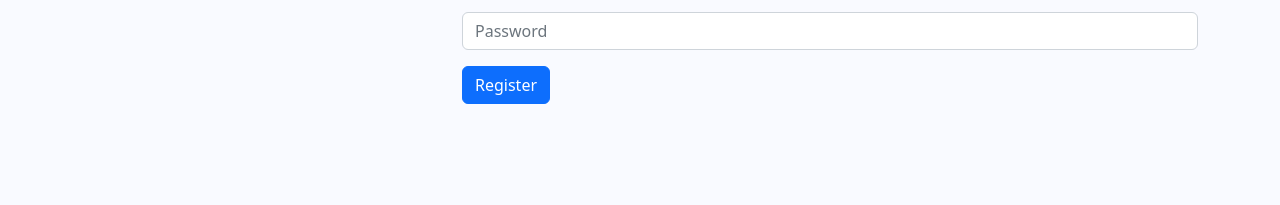
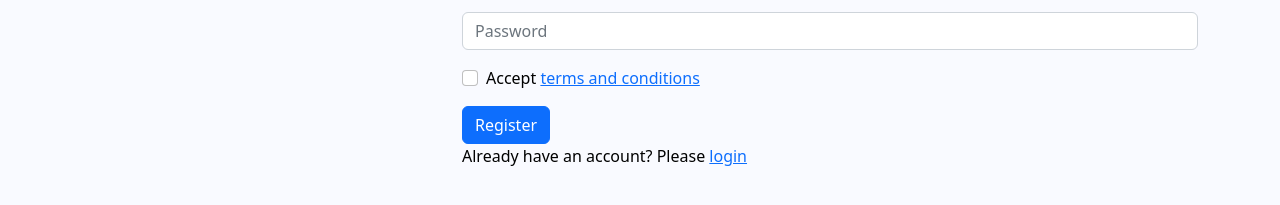
Before and after one commit to Adhoc123/core-schooling-client, a React (Create React App) app: page /register in a window 1280 px wide. Shown: the part 389-594 px from the top of the page. Built offline with nearby package versions, Linux system fonts and the light colour scheme; no server answers.

Commit message:
added toogle register

```diff
--- a/src/Pages/Login/Login/Login.js
+++ b/src/Pages/Login/Login/Login.js
@@ -5,7 +5,7 @@ import ButtonGroup from 'react-bootstrap/ButtonGroup';
 import { FaGoogle, FaGithub } from "react-icons/fa";
 import { AuthContext } from '../../../contexts/AuthProvider/AuthProvider';
 import { GoogleAuthProvider, GithubAuthProvider } from 'firebase/auth';
-import { useNavigate } from 'react-router-dom';
+import { Link, useNavigate } from 'react-router-dom';
 
 const Login = () => {
     const [error, setError] = useState('');
@@ -79,8 +79,9 @@ const Login = () => {
             <Button onClick={handleGoogleSignIn} variant="outline-primary" className='me-4'><FaGoogle/></Button>
             <Button onClick={handleGithubSignIn} variant="outline-danger"><FaGithub/></Button>
         </ButtonGroup>
+        <p>New to this site? Please <Link to='/register'>register</Link></p>
+      </Form>
 
-      </Form>
 
 
     );
--- a/src/Pages/Login/Register/Register.js
+++ b/src/Pages/Login/Register/Register.js
@@ -5,6 +5,7 @@ import Form from 'react-bootstrap/Form';
 import ButtonGroup from 'react-bootstrap/ButtonGroup';
 import { FaGoogle, FaGithub } from "react-icons/fa";
 import { AuthContext } from '../../../contexts/AuthProvider/AuthProvider';
+import { Link } from 'react-router-dom';
 
 
 const Register = () => {
@@ -47,12 +48,17 @@ const Register = () => {
                 <Form.Label>Password</Form.Label>
                 <Form.Control name="password" type="password" placeholder="Password" required/>
                 </Form.Group>
+                <Form.Group className="mb-3" controlId="formBasicCheckbox">
+                    <Form.Check type="checkbox"
+                    label={<>Accept <Link to='/terms'>terms and conditions</Link></>}/>
+                </Form.Group>
                 <Button variant="primary" type="submit">
                 Register
                 </Button>
                 <Form.Text className="text-danger ms-3">
                 {error}
                 </Form.Text>
+                <p>Already have an account? Please <Link to='/login'>login</Link></p>
       </Form>
     );
 };
--- /dev/null
+++ b/src/Pages/Others/TermsAndConditions/TermsAndConditions.js
@@ -0,0 +1,13 @@
+import React from 'react';
+import { Link } from 'react-router-dom';
+
+const TermsAndConditions = () => {
+    return (
+        <div>
+            <h3>Here is our terms and TermsAndConditions</h3>
+            <p>Go back to <Link to='/register'>Registration</Link></p>
+        </div>
+    );
+};
+
+export default TermsAndConditions;
```
Also changed, not shown: src/Routes/Routes/Routes.js (+6 -1 lines).
